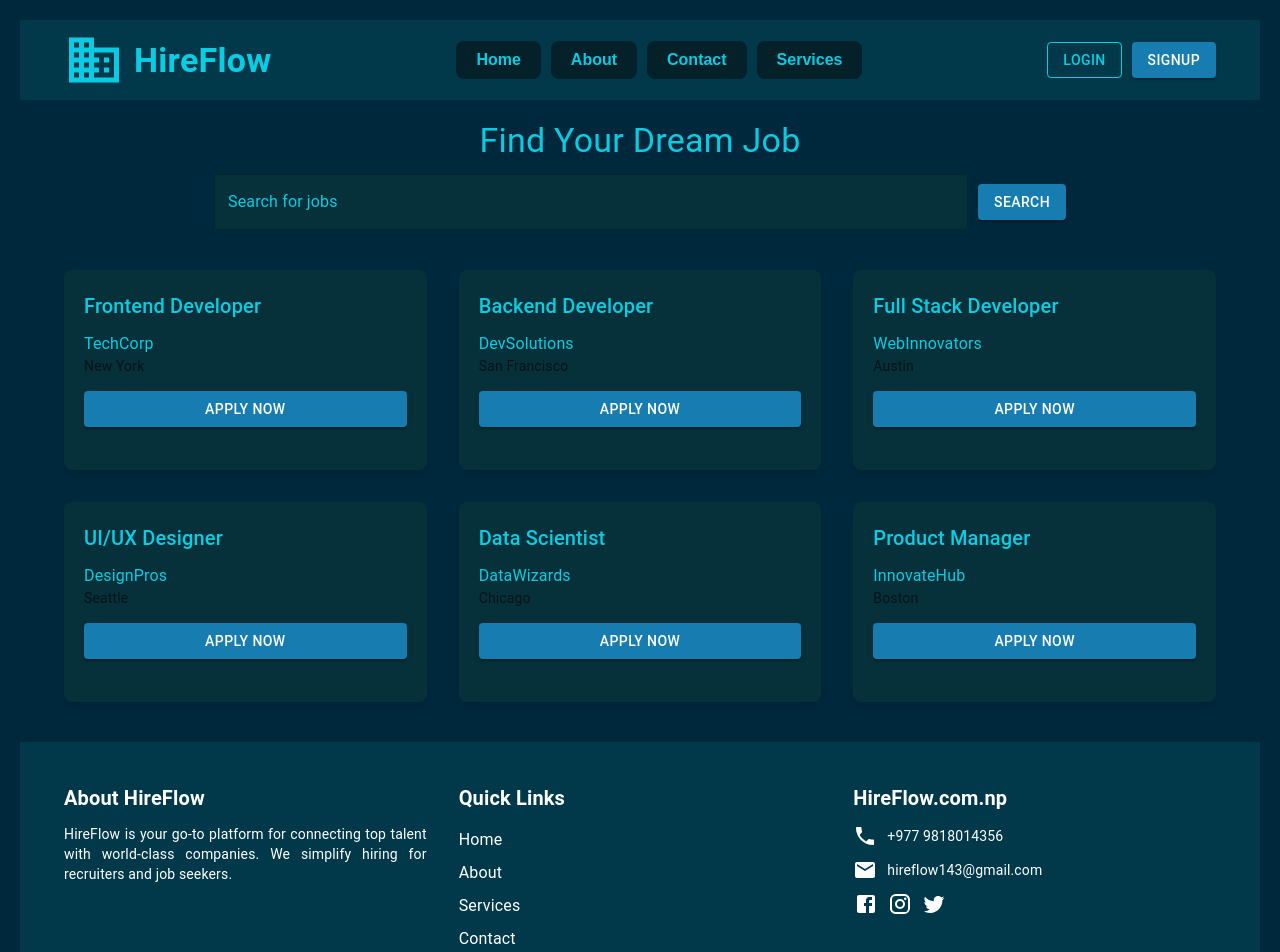
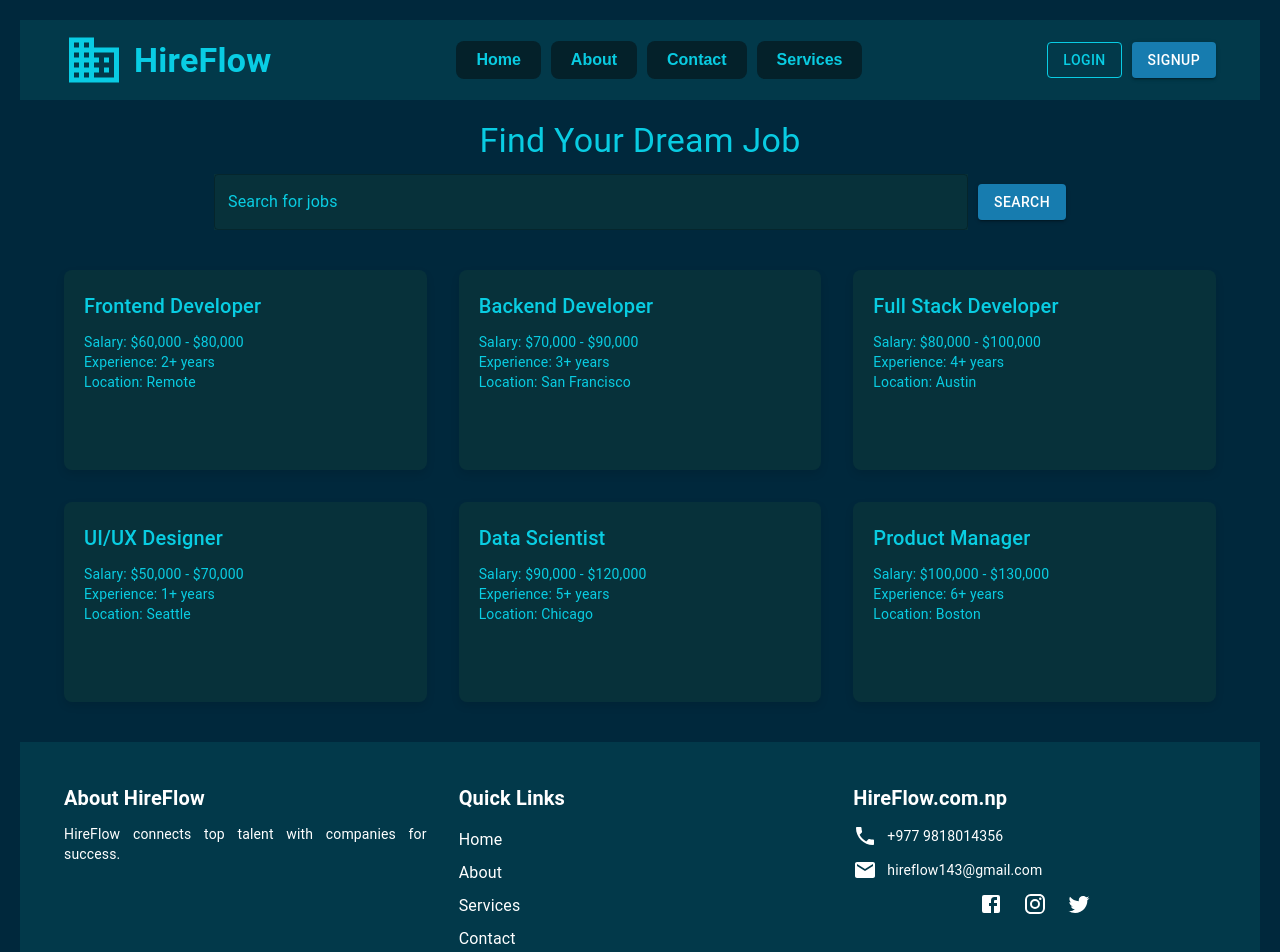
Before and after one commit to mdaarman7/Job_Portal, a Next.js app: page / in a window 1280 px wide. Shown: the top 952 px of the page. Built offline with nearby package versions, Linux system fonts and the light colour scheme.

Commit message:
Sign Up Page Modified

```diff
--- a/src/app/page.js
+++ b/src/app/page.js
@@ -26,37 +26,43 @@ export default function LandingPage() {
     {
       id: 1,
       title: "Frontend Developer",
-      company: "TechCorp",
-      location: "New York",
+      salary: "$60,000 - $80,000",
+      experience: "2+ years",
+      location: "Remote",
     },
     {
       id: 2,
       title: "Backend Developer",
-      company: "DevSolutions",
+      salary: "$70,000 - $90,000",
+      experience: "3+ years",
       location: "San Francisco",
     },
     {
       id: 3,
       title: "Full Stack Developer",
-      company: "WebInnovators",
+      salary: "$80,000 - $100,000",
+      experience: "4+ years",
       location: "Austin",
     },
     {
       id: 4,
       title: "UI/UX Designer",
-      company: "DesignPros",
+      salary: "$50,000 - $70,000",
+      experience: "1+ years",
       location: "Seattle",
     },
     {
       id: 5,
       title: "Data Scientist",
-      company: "DataWizards",
+      salary: "$90,000 - $120,000",
+      experience: "5+ years",
       location: "Chicago",
     },
     {
       id: 6,
       title: "Product Manager",
-      company: "InnovateHub",
+      salary: "$100,000 - $130,000",
+      experience: "6+ years",
       location: "Boston",
     },
   ]);
@@ -81,6 +87,10 @@ export default function LandingPage() {
     } else {
       router.push(`/${page}`); // Navigate to other pages
     }
+  };
+
+  const handleJobClick = (jobId) => {
+    router.push(`/job/${jobId}`); // Navigate to the job detail page
   };
 
   if (!isClient) {
@@ -224,6 +234,7 @@ export default function LandingPage() {
             {jobListings.map((job) => (
               <Grid item xs={12} sm={6} md={4} key={job.id}>
                 <Box
+                  onClick={() => handleJobClick(job.id)}
                   sx={{
                     bgcolor: "#07313a",
                     padding: "20px",
@@ -241,23 +252,15 @@ export default function LandingPage() {
                   }}
                 >
                   <Typography variant="h6">{job.title}</Typography>
-                  <Typography variant="body1" style={{ marginTop: "10px" }}>
-                    {job.company}
+                  <Typography variant="body2" style={{ marginTop: "10px" }}>
+                    Salary: {job.salary}
                   </Typography>
-                  <Typography variant="body2" color="textSecondary">
-                    {job.location}
+                  <Typography variant="body2">
+                    Experience: {job.experience}
                   </Typography>
-                  <Button
-                    variant="contained"
-                    style={{
-                      backgroundColor: "rgb(23 124 175)",
-                      color: "#ffffff",
-                      marginTop: "15px",
-                    }}
-                    fullWidth
-                  >
-                    Apply Now
-                  </Button>
+                  <Typography variant="body2">
+                    Location: {job.location}
+                  </Typography>
                 </Box>
               </Grid>
             ))}
@@ -274,7 +277,6 @@ export default function LandingPage() {
         >
           <Container maxWidth="lg">
             <Grid container spacing={4}>
-              {/* Column 1: About Us */}
               <Grid item xs={12} sm={4}>
                 <Typography variant="h6" style={{ fontWeight: "bold" }}>
                   About HireFlow
@@ -285,13 +287,9 @@ export default function LandingPage() {
                   mt="10px"
                   style={{ textAlign: "justify" }}
                 >
-                  HireFlow is your go-to platform for connecting top talent with
-                  world-class companies. We simplify hiring for recruiters and
-                  job seekers.
+                  HireFlow connects top talent with companies for success.
                 </Typography>
               </Grid>
-
-              {/* Column 2: Quick Links */}
               <Grid item xs={12} sm={4}>
                 <Typography variant="h6" style={{ fontWeight: "bold" }}>
                   Quick Links
@@ -308,16 +306,18 @@ export default function LandingPage() {
                         fontSize: "16px",
                       }}
                       onClick={() => handleNavigation(page)}
-                      onMouseEnter={(e) => (e.target.style.color = "#a9a9a9")}
-                      onMouseLeave={(e) => (e.target.style.color = "#ffffff")}
+                      onMouseEnter={(e) =>
+                        (e.target.style.color = "#a9a9a9")
+                      }
+                      onMouseLeave={(e) =>
+                        (e.target.style.color = "#ffffff")
+                      }
                     >
                       {page.charAt(0).toUpperCase() + page.slice(1)}
                     </Typography>
                   ))}
                 </Box>
               </Grid>
-
-              {/* Column 3: Contact Information */}
               <Grid item xs={12} sm={4}>
                 <Typography variant="h6" style={{ fontWeight: "bold" }}>
                   HireFlow.com.np
@@ -334,17 +334,12 @@ export default function LandingPage() {
                     hireflow143@gmail.com
                   </Typography>
                 </Box>
-
-                {/* Social Media Links */}
                 <Box mt="10px" textAlign="center">
                   <a
                     href="https://facebook.com"
                     target="_blank"
                     rel="noopener noreferrer"
-                    style={{
-                      color: "#ffffff",
-                      margin: "10px 10px 10px -260px",
-                    }} // Removed left margin
+                    style={{ color: "#ffffff", margin: "10px" }}
                   >
                     <Facebook />
                   </a>
@@ -352,7 +347,7 @@ export default function LandingPage() {
                     href="https://instagram.com"
                     target="_blank"
                     rel="noopener noreferrer"
-                    style={{ color: "#ffffff", margin: "0 10px 0 0" }} // Removed left margin
+                    style={{ color: "#ffffff", margin: "10px" }}
                   >
                     <Instagram />
                   </a>
@@ -360,7 +355,7 @@ export default function LandingPage() {
                     href="https://twitter.com"
                     target="_blank"
                     rel="noopener noreferrer"
-                    style={{ color: "#ffffff", margin: "0 10px 0 0" }} // Removed left margin
+                    style={{ color: "#ffffff", margin: "10px" }}
                   >
                     <Twitter />
                   </a>
```
Also changed, not shown: src/app/signup/page.js (+7 -5 lines).
